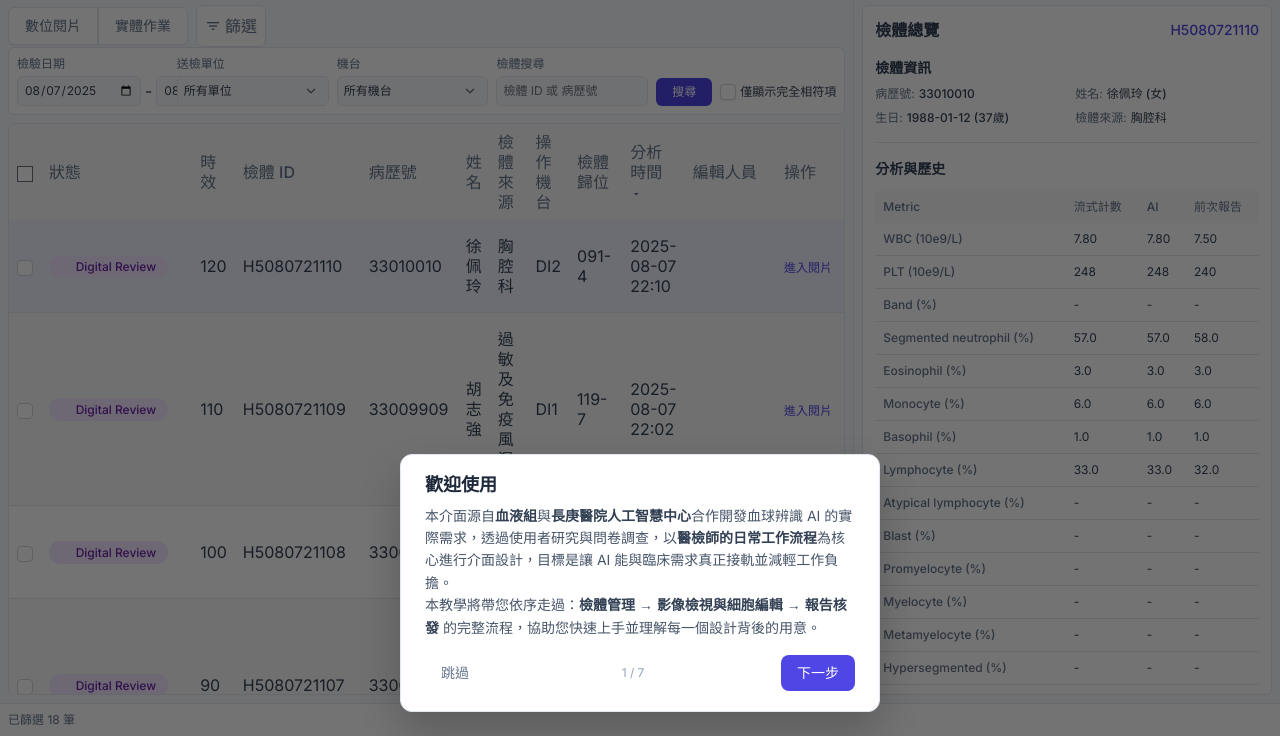
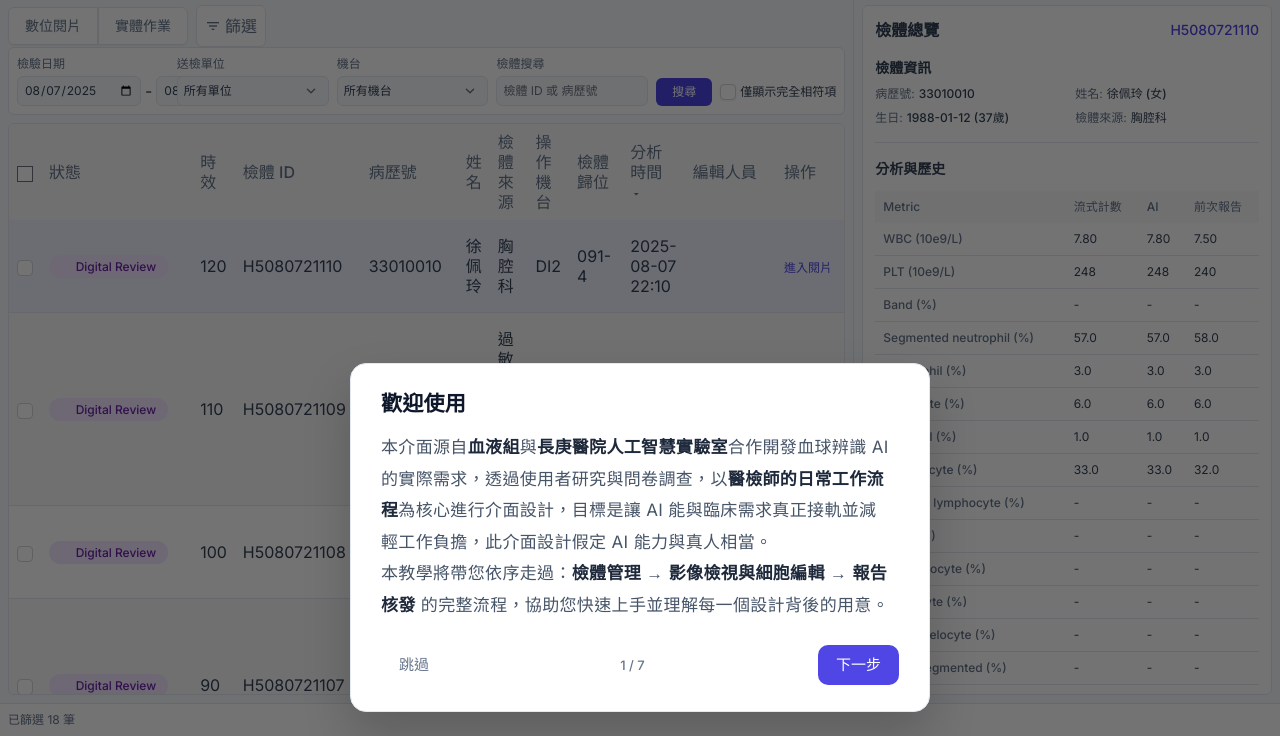
Before and after one commit to lindedeEden/blood-cell-classification-ui, a plain HTML site: page 檢體管理.html in a window 1280 px wide. Shown: the part 64-800 px from the top of the page. Drawn offline with nearby package versions, Linux system fonts and the light colour scheme.

Commit message:
教學模式字體放大優化

```diff
--- a/assets/css/tutorial.css
+++ b/assets/css/tutorial.css
@@ -46,60 +46,80 @@
   bottom: 24px;
   left: 50%;
   transform: translateX(-50%);
-  max-width: 480px;
+  max-width: 580px;
   width: calc(100% - 32px);
   background: #fff;
-  border-radius: 12px;
-  box-shadow: 0 20px 40px rgba(0, 0, 0, 0.2);
-  padding: 20px 24px;
+  border-radius: 16px;
+  box-shadow: 0 24px 48px rgba(0, 0, 0, 0.18);
+  padding: 26px 30px;
   z-index: 10001;
   pointer-events: auto;
   border: 1px solid #e2e8f0;
 }
 
 .tutorial-card-title {
-  font-size: 1.125rem;
-  font-weight: 600;
-  color: #1e293b;
-  margin-bottom: 10px;
+  font-size: 1.3125rem;
+  font-weight: 700;
+  color: #0f172a;
+  margin-bottom: 14px;
+  letter-spacing: 0.01em;
+  line-height: 1.35;
 }
 
 .tutorial-card-body {
-  font-size: 0.875rem;
-  line-height: 1.6;
+  font-size: 1.0625rem;
+  line-height: 1.85;
   color: #475569;
-  margin-bottom: 16px;
-  max-height: 240px;
+  margin-bottom: 20px;
+  max-height: 420px;
   overflow-y: auto;
+  overflow-x: hidden;
+  padding-right: 6px;
+  letter-spacing: 0.02em;
+  scroll-behavior: smooth;
+}
+
+/* 以 <br/> 分段：每段後增加間距，讓長文易讀 */
+.tutorial-card-body br {
+  display: block;
+  margin-top: 0.85em;
 }
 
 .tutorial-card-body strong {
-  color: #334155;
+  color: #1e293b;
+  font-weight: 600;
+}
+
+/* 內嵌膠囊／標籤與按鈕在教學卡內不縮得太小 */
+.tutorial-card-body .inline-block {
+  vertical-align: middle;
 }
 
 .tutorial-card-actions {
   display: flex;
   align-items: center;
   justify-content: space-between;
-  gap: 12px;
+  gap: 14px;
   flex-wrap: wrap;
+  padding-top: 4px;
 }
 
 .tutorial-card-nav {
   display: flex;
   align-items: center;
-  gap: 8px;
+  gap: 10px;
 }
 
 .tutorial-card-dots {
-  font-size: 0.75rem;
-  color: #94a3b8;
+  font-size: 0.8125rem;
+  color: #64748b;
+  font-weight: 500;
 }
 
 .tutorial-btn {
-  padding: 8px 16px;
-  border-radius: 8px;
-  font-size: 0.875rem;
+  padding: 10px 18px;
+  border-radius: 10px;
+  font-size: 0.9375rem;
   font-weight: 500;
   cursor: pointer;
   border: none;
--- a/assets/js/tutorial.js
+++ b/assets/js/tutorial.js
@@ -25,7 +25,7 @@
     {
       selector: null,
       title: '歡迎使用',
-      body: '本介面源自<strong>血液組</strong>與<strong>長庚醫院人工智慧中心</strong>合作開發血球辨識 AI 的實際需求，透過使用者研究與問卷調查，以<strong>醫檢師的日常工作流程</strong>為核心進行介面設計，目標是讓 AI 能與臨床需求真正接軌並減輕工作負擔。<br/>本教學將帶您依序走過：<strong>檢體管理</strong> → <strong>影像檢視與細胞編輯</strong> → <strong>報告核發</strong> 的完整流程，協助您快速上手並理解每一個設計背後的用意。'
+      body: '本介面源自<strong>血液組</strong>與<strong>長庚醫院人工智慧實驗室</strong>合作開發血球辨識 AI 的實際需求，透過使用者研究與問卷調查，以<strong>醫檢師的日常工作流程</strong>為核心進行介面設計，目標是讓 AI 能與臨床需求真正接軌並減輕工作負擔，此介面設計假定 AI 能力與真人相當。<br/>本教學將帶您依序走過：<strong>檢體管理</strong> → <strong>影像檢視與細胞編輯</strong> → <strong>報告核發</strong> 的完整流程，協助您快速上手並理解每一個設計背後的用意。'
     },
     {
       selector: '#tutorial-specimen-full',
@@ -35,7 +35,7 @@
     {
       selector: '#tutorial-area-tl',
       title: '左上：篩選與模式',
-      body: '<strong>數位閱片 / 實體作業</strong>：用來切換工作模式。<strong>數位閱片</strong>集中顯示需在電腦螢幕上判讀的檢體；<strong>實體作業</strong>則顯示需要推片、查看實體玻片或採血管的檢體，讓發報告醫檢師與鏡檢醫檢師可以分流，各自只看到自己需要處理的清單。<br/><strong>篩選</strong>：展開後可勾選要顯示的檢體狀態（如 PLT Check、Digital Review 等），依科別或工作重點調整目前的清單內容。<br/><strong>檢驗日期、送檢單位、機台、檢體搜尋</strong>：可依日期區間、送檢單位、機台與檢體 ID／病歷號多條件組合篩選，在<strong>高檢體量</strong>情境下，先利用這些條件縮小範圍，有助於更快找到需要處理的檢體。'
+      body: '<strong>數位閱片 / 實體作業</strong>：用來切換工作模式。<strong>數位閱片</strong>集中顯示需在電腦螢幕上判讀的檢體；<strong>實體作業</strong>則顯示需要推片、查看實體玻片或採血管的檢體，讓發報告醫檢師與鏡檢醫檢師可以分流，各自只看到自己需要處理的清單。<br/><strong>篩選</strong>：展開後可勾選要顯示的檢體狀態（如 PLT Check、Digital Review 等），醫檢師可以額外自訂想看到的檢體類別。<br/><strong>檢驗日期、送檢單位、機台、檢體搜尋</strong>：可依日期區間、送檢單位、機台與檢體 ID／病歷號多條件組合篩選，在<strong>高檢體量</strong>情境下，先利用這些條件縮小範圍，有助於更快找到需要處理的檢體。'
     },
     {
       selector: '#tutorial-specimen-list',
@@ -91,7 +91,7 @@
     {
       selector: '#main-cell-groups',
       title: '右下：細胞區塊與編輯方式',
-      body: '細胞會依分類群組顯示（例如 Segmented、Lymphocyte、Blast 等），達留單標準的異常細胞群組會置頂並以紅色強調，確保高風險細胞不會被忽略。<br/><strong>選取方式</strong>：<br/>單顆選取：左鍵點擊。<br/>多選：按住 Ctrl + 左鍵點擊多顆。<br/>範圍選：在同一群組內按住 Shift + 左鍵選取區間。<br/>單手模式：按住滑鼠右鍵不放，同時以左鍵點擊或拖曳框選多顆，放開右鍵後會在游標旁彈出分類選單；此模式設計用意是<strong>減少左手頻繁前伸操作鍵盤或調整姿勢</strong>，降低長時間操作造成的肢體疲勞。<br/><strong>編輯方式</strong>：您可以將選取的細胞拖曳到其他類別區塊，或是按右鍵開啟分類選單。右鍵選單會優先顯示 AI 建議的分類與信心度，並將常用、異常與其他類別分層排列且放大按鈕，讓您在不需非常精準控制滑鼠的情況下，也能快速、準確地完成重分類。群組標題同時顯示該類別的細胞數與百分比，當數值達到實驗室設定的留單閾值時，標題會變色提醒您注意。'
+      body: '細胞會依分類群組顯示（例如 Segmented、Lymphocyte、Blast 等），達留單標準的異常細胞群組會置頂並以紅色強調，確保高風險細胞不會被忽略。群組標題同時顯示該類別的細胞數與百分比，當數值達到實驗室設定的留單閾值時，標題也會變色提醒您注意。<br/><strong>選取方式</strong>：<br/>單顆選取：左鍵點擊。<br/>多選：按住 Ctrl + 左鍵點擊多顆。<br/>範圍選：在同一群組內按住 Shift + 左鍵選取區間。<br/>單手模式：按住滑鼠右鍵不放，同時以左鍵點擊多顆，放開右鍵後會在游標旁彈出分類選單；此模式設計用意是<strong>減少左手頻繁前伸操作鍵盤或調整姿勢</strong>，降低長時間操作造成的肢體疲勞。<br/><strong>編輯方式</strong>：您可以將選取的細胞拖曳到其他類別區塊，或是按右鍵開啟分類選單。右鍵選單會優先顯示 AI 建議的分類與信心度，並將常用、異常與其他類別分層排列且放大按鈕，讓您在不需非常精準控制滑鼠的情況下，也能快速、準確地完成重分類。'
     },
     {
       selector: '#btn-save-report',
```
